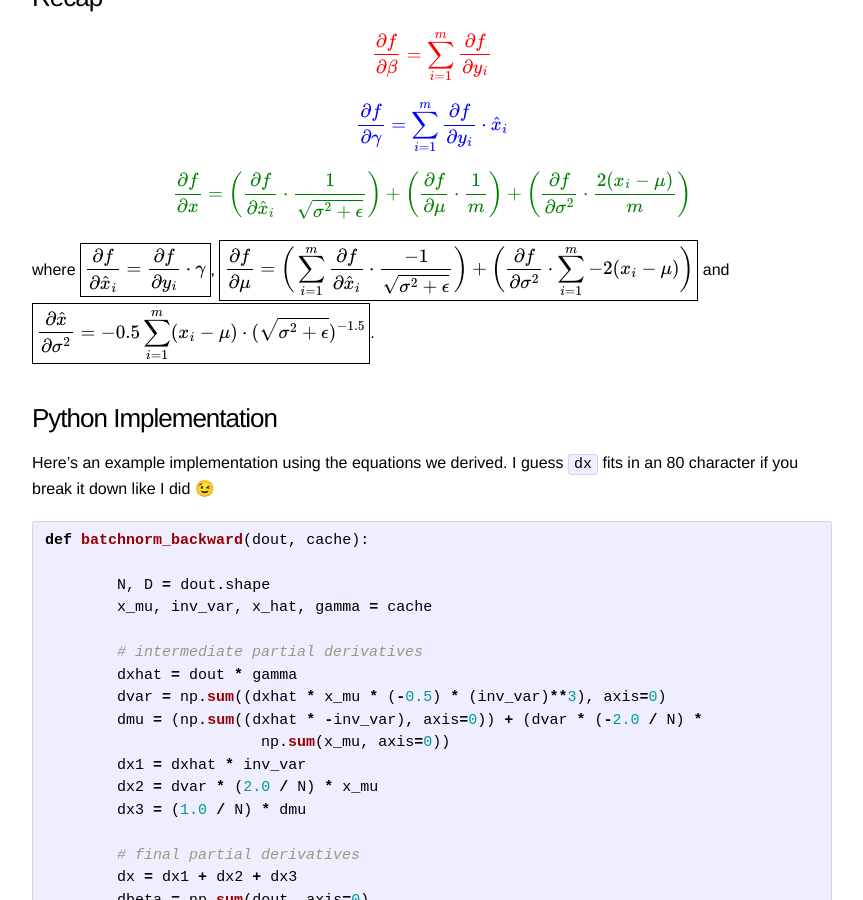
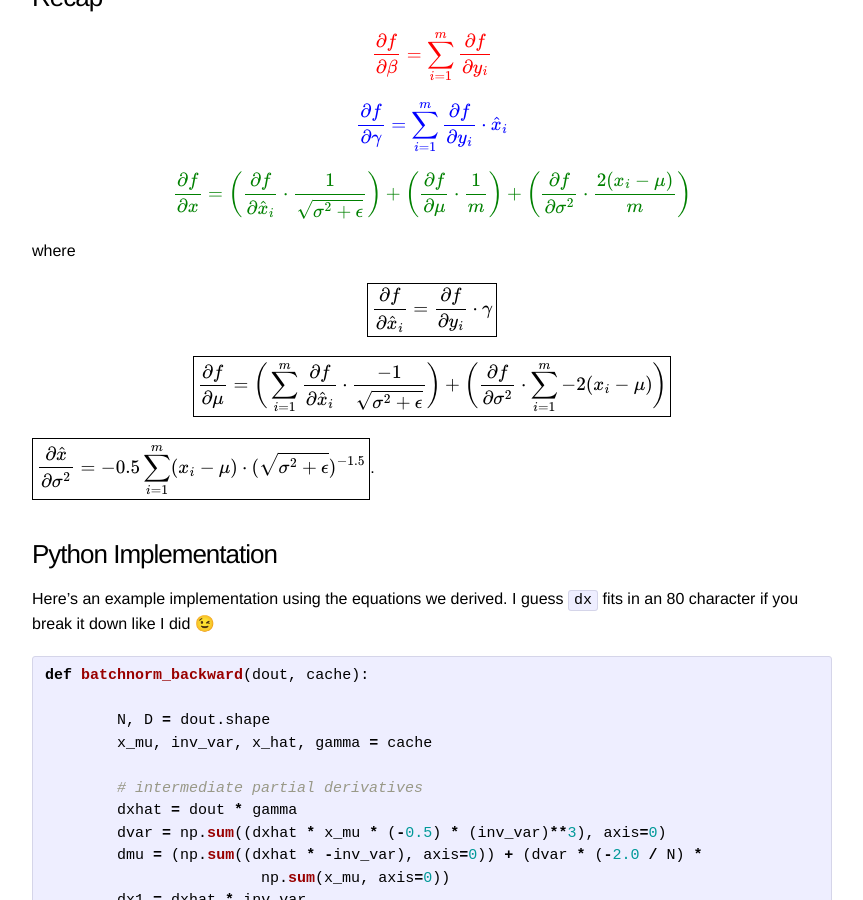
Before and after one commit to WangcsShuai/kevinzakka.github.io, a Jekyll site: the page built from _posts/2016-09-14-batch_normalization.markdown, in a window 1280 px wide and 900 px high, scrolled down 5413 px. Shown: the whole window, without its empty margins (208-1071 px from the left). Built offline with Jekyll 4.4.1, drawn with Linux system fonts in a browser that asks for light colours; formulas are drawn with MathJax 3; comment, search, counter and statistics services are not loaded.

Commit message:
Update 2016-09-14-batch_normalization.markdown

```diff
--- a/_posts/2016-09-14-batch_normalization.markdown
+++ b/_posts/2016-09-14-batch_normalization.markdown
@@ -212,7 +212,13 @@ $$
 \color{green}{\frac{\partial f}{\partial x} = \bigg(\frac{\partial f}{\partial \hat{x}_i} \cdot \dfrac{1}{\sqrt{\sigma^2 + \epsilon}}\bigg) + \bigg(\frac{\partial f}{\partial \mu} \cdot \dfrac{1}{m}\bigg) + \bigg(\frac{\partial f}{\partial \sigma^2} \cdot \dfrac{2(x_i - \mu)}{m}\bigg)}
 $$
 
-where $$\boxed{\dfrac{\partial f}{\partial \hat{x}_i} = \dfrac{\partial f}{\partial y_i} \cdot \gamma}$$, $$\boxed{\dfrac{\partial f}{\partial \mu} = \bigg(\sum\limits_{i=1}^m \dfrac{\partial f}{\partial \hat{x}_i} \cdot \dfrac{-1}{\sqrt{\sigma^2 + \epsilon}} \bigg) + \bigg( \dfrac{\partial f}{\partial \sigma^2} \cdot \sum\limits_{i=1}^m -2(x_i - \mu)   \bigg)}$$ and $$\boxed{\dfrac{\partial \hat{x}}{\partial \sigma^2} = -0.5 \sum\limits_{i=1}^m (x_i - \mu) \cdot (\sqrt{\sigma^2 + \epsilon})^{-1.5}}$$.
+where
+
+$$\boxed{\dfrac{\partial f}{\partial \hat{x}_i} = \dfrac{\partial f}{\partial y_i} \cdot \gamma}$$
+
+$$\boxed{\dfrac{\partial f}{\partial \mu} = \bigg(\sum\limits_{i=1}^m \dfrac{\partial f}{\partial \hat{x}_i} \cdot \dfrac{-1}{\sqrt{\sigma^2 + \epsilon}} \bigg) + \bigg( \dfrac{\partial f}{\partial \sigma^2} \cdot \sum\limits_{i=1}^m -2(x_i - \mu)   \bigg)}$$
+
+$$\boxed{\dfrac{\partial \hat{x}}{\partial \sigma^2} = -0.5 \sum\limits_{i=1}^m (x_i - \mu) \cdot (\sqrt{\sigma^2 + \epsilon})^{-1.5}}$$.
 
 ### Python Implementation
 
```
